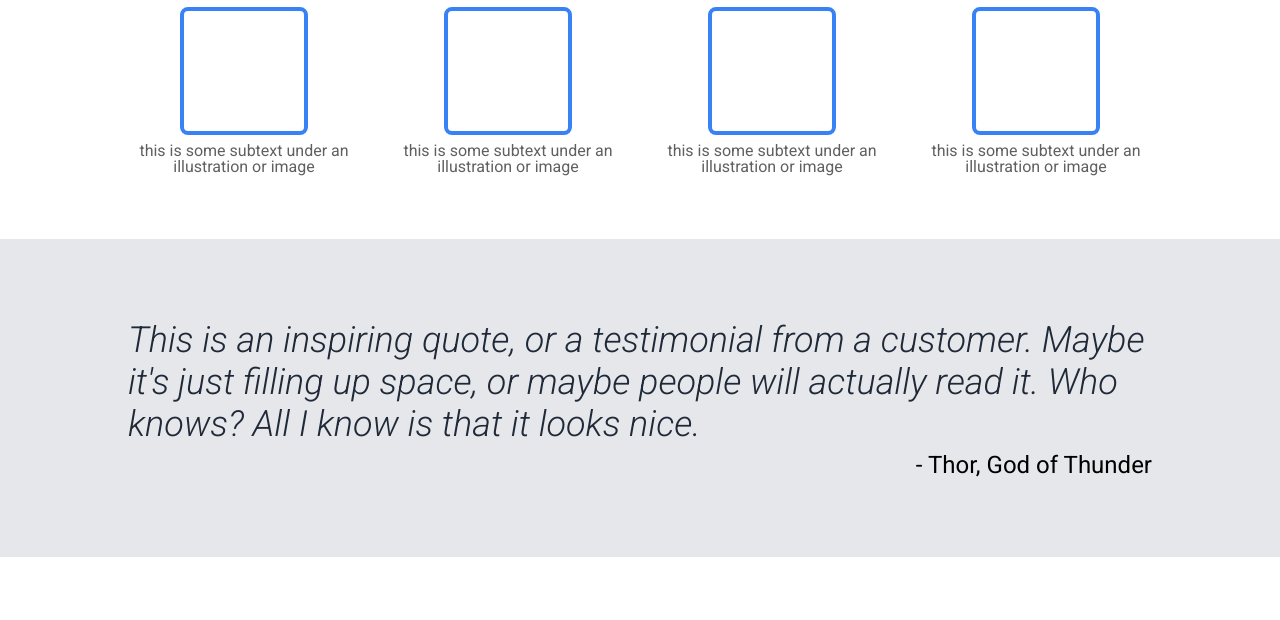
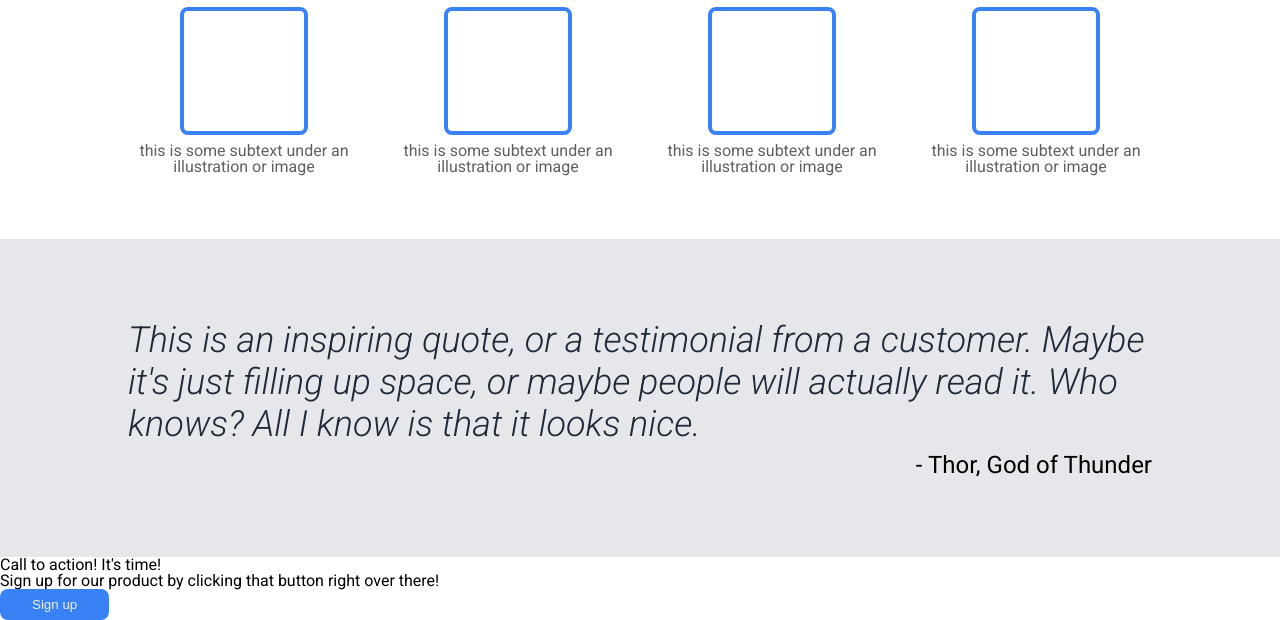
Before and after one commit to Hein02/odin-landing-page, a plain HTML site: page index.html in a window 1280 px wide. Shown: the part 440-1060 px from the top of the page. Before the commit the page ends 997 px from the top, so only its background shows below. Drawn offline with Linux system fonts and the light colour scheme.

Commit message:
Create call to action block

```diff
--- a/index.html
+++ b/index.html
@@ -90,5 +90,14 @@
       </p>
       <p class="quote__author">- Thor, God of Thunder</p>
     </section>
+    <section class="cta">
+      <div class="cta__text">
+        <h2 class="cta__main-text">Call to action! It's time!</h2>
+        <p class="cta__secondary-text">
+          Sign up for our product by clicking that button right over there!
+        </p>
+      </div>
+      <button class="button cta-button">Sign up</button>
+    </section>
   </body>
 </html>
```
